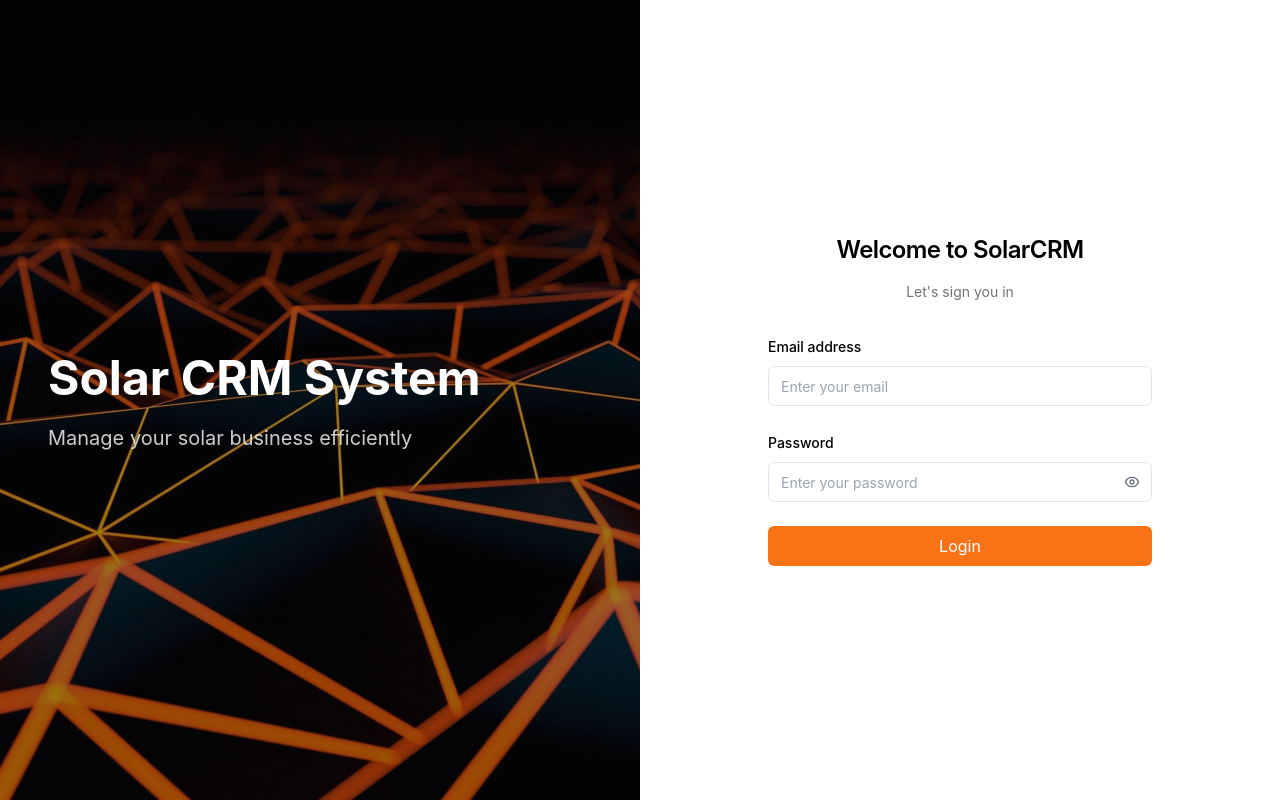
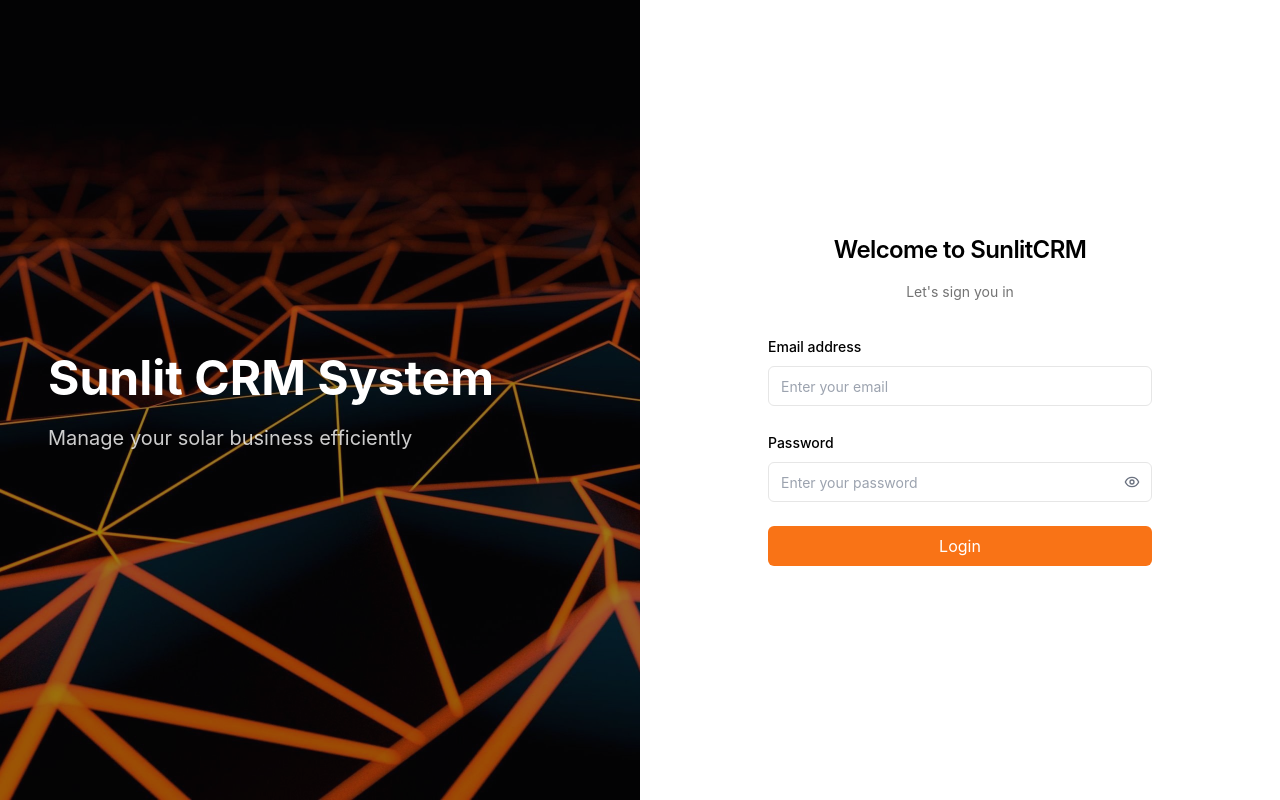
Before and after one commit to Balaji1304/SET-CRM-main-for-netli, a React (Create React App) app in the folder frontend/: page /login in a window 1280 px wide. Built offline with nearby package versions, Linux system fonts and the light colour scheme.

Commit message:
Update branding from Solar CRM to Sunlit CRM in manifest and login components

```diff
--- a/frontend/src/components/Login.js
+++ b/frontend/src/components/Login.js
@@ -75,7 +75,7 @@ const Login = () => {
         <div className="absolute inset-0 bg-zinc-950/40" />
         <div className="relative z-10 flex h-full flex-col justify-center p-12">
           <h1 className="text-5xl font-bold leading-tight text-white">
-            Solar CRM System
+            Sunlit CRM System
           </h1>
           <p className="mt-4 text-xl text-white/80">
             Manage your solar business efficiently
@@ -88,7 +88,7 @@ const Login = () => {
         <div className="w-full max-w-sm">
           <div className="flex flex-col items-center space-y-4">
             <h2 className="text-2xl font-semibold tracking-tight">
-              Welcome to SolarCRM
+              Welcome to SunlitCRM
             </h2>
             <p className="text-sm text-muted-foreground">
               Let's sign you in
```
Also changed, not shown: frontend/public/manifest.json.
